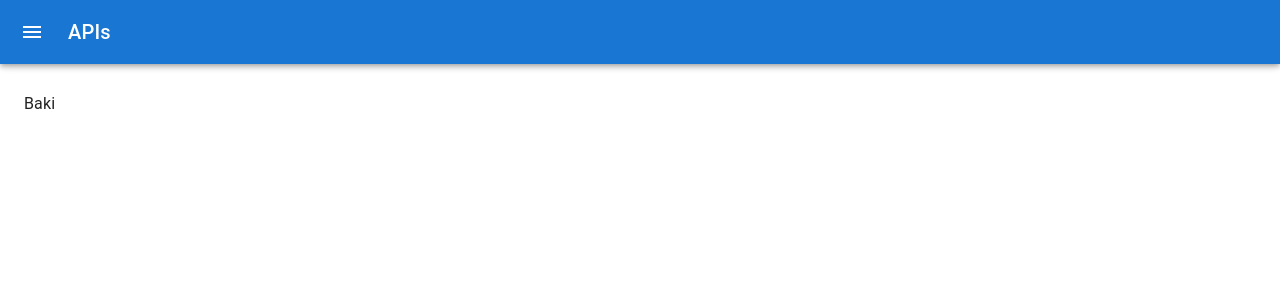
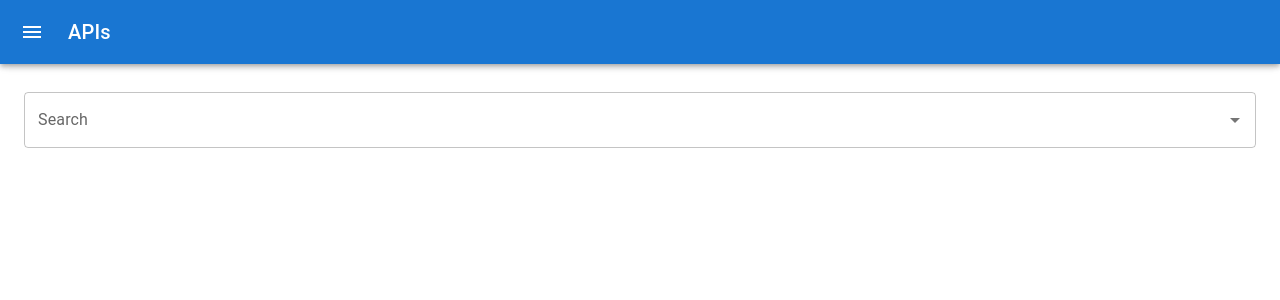
Before and after one commit to bounswe/bounswe2023group8, a React (Create React App) app in the folder practice-app/client/: page /baki in a window 1280 px wide. Shown: the top 300 px of the page. Built offline with nearby package versions, Linux system fonts and the light colour scheme.

Commit message:
A request to wikidata has been implemented.

```diff
--- a/practice-app/client/src/views/Baki.js
+++ b/practice-app/client/src/views/Baki.js
@@ -1,13 +1,33 @@
+import React, {useState} from 'react';
 import Autocomplete from '@mui/material/Autocomplete';
-import React from 'react';
+import TextField from '@mui/material/TextField';
+
 
 function Baki() {
-  return (
-    <div>
-        Baki
-        {/* <Autocomplete> </Autocomplete> */}
-    </div>
-  );
+
+    const [options, setOptions] = useState([]);
+
+    const handleInputChange = async (event, value) => {
+        // You can send a request to your API here and update the options state accordingly
+        const response = await fetch(`https://www.wikidata.org/w/api.php?action=wbsearchentities&format=json&search=${value}&language=en&uselang=en&type=item)`, {mode: 'no-cors', method: "post",
+            headers: {
+                 "Content-Type": "application/json"
+            },
+           });
+        const data = await response.json();
+        console.log("data", data);
+        setOptions(data.search.map((item) => ({label: item.id, value: item.id})));
+    };
+    return (
+        <div>
+            <Autocomplete
+                options={options}
+                getOptionLabel={(option) => option.label}
+                renderInput={(params) => <TextField {...params} label="Search" variant="outlined" />}
+                onInputChange={handleInputChange}
+                />
+        </div>
+    );
 }
 
 export default Baki;
```
